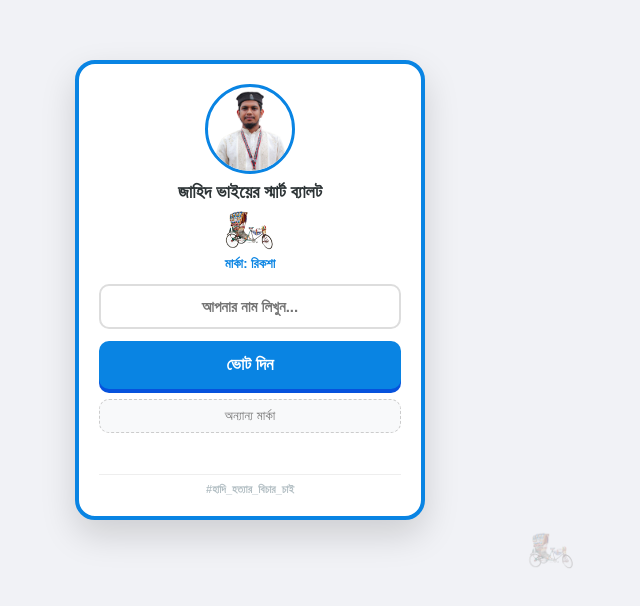
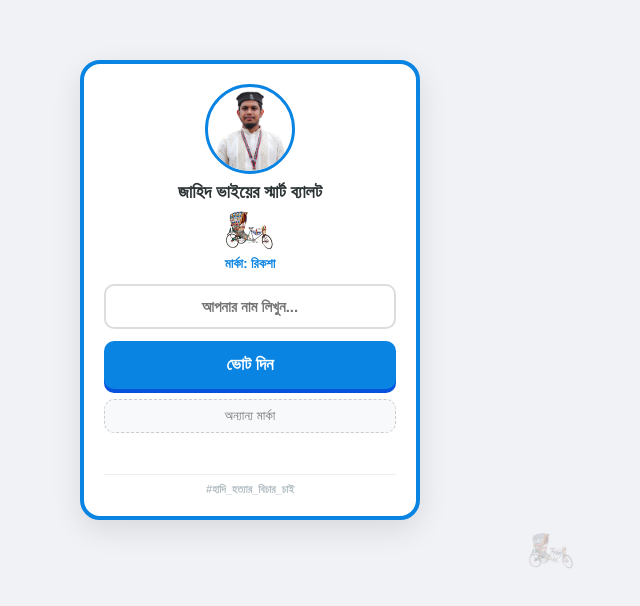
Before and after one commit to dev-zahidulislam/zahid-vaiyer-marka, a plain HTML site: page index.html in a window 1280 px wide. Shown: the part 110-716 px from the top of the page, without its empty margins (390-1030 px from the left). Drawn offline with Linux system fonts and the light colour scheme.

Commit message:
fix some bugs

```diff
--- a/index.html
+++ b/index.html
@@ -10,39 +10,52 @@
 
         * { box-sizing: border-box; }
 
-        body {
-            background: #f1f2f6; font-family: 'Arial', sans-serif; margin: 0;
-            display: flex; align-items: center; justify-content: center;
-            height: 100vh; width: 100vw; overflow: hidden; position: relative;
+        body, html {
+            margin: 0; padding: 0;
+            width: 100%; height: 100%;
+            overflow: hidden; /* পুরো পেজের স্ক্রল বন্ধ */
+            background: #f1f2f6; font-family: 'Arial', sans-serif;
         }
 
-        /* রিকশা এনিমেশন */
+        /* রিকশা এনিমেশন এরিয়া */
+        .animation-container {
+            position: fixed;
+            top: 0; left: 0;
+            width: 100vw; height: 100vh;
+            overflow: hidden; /* রিকশা বাইরে গেলেও স্ক্রল আসবে না */
+            z-index: 1;
+        }
+
         .moving-rickshaw {
-            position: absolute; width: 60px; z-index: -1; opacity: 0.25;
+            position: absolute; width: 60px; opacity: 0.25;
             animation: moveRickshaw 6s linear infinite;
         }
         @keyframes moveRickshaw {
             from { left: -80px; }
-            to { left: 110%; }
+            to { left: 110vw; } /* স্ক্রিনের ওপাড়ে চলে যাবে */
         }
         .r1 { top: 10%; animation-duration: 5s; }
         .r2 { top: 45%; animation-duration: 8s; animation-delay: 2s; }
         .r3 { top: 80%; animation-duration: 6s; animation-delay: 1s; }
 
-        /* মেইন কার্ড - হাইট ফিক্সড করা হয়েছে */
+        /* মেইন ডিসপ্লে */
+        .main-wrapper {
+            position: relative;
+            z-index: 10;
+            display: flex; align-items: center; justify-content: center;
+            width: 100%; height: 100%;
+            padding: 10px;
+        }
+
         .booth {
             background: white;
-            width: 90%;
-            max-width: 350px;
-            max-height: 90vh; /* স্ক্রিনের ৯০% এর বেশি লম্বা হবে না */
+            width: 100%;
+            max-width: 340px;
             padding: 20px;
             border-radius: 20px;
-            box-shadow: 0 15px 35px rgba(0,0,0,0.15);
+            box-shadow: 0 10px 30px rgba(0,0,0,0.1);
             text-align: center;
             border: 4px solid var(--p);
-            z-index: 10;
-            position: relative;
-            overflow-y: auto; /* কন্টেন্ট বেশি হলে ভেতরে স্ক্রল হবে, বাইরে না */
         }
 
         .candidate-img {
@@ -58,7 +71,7 @@
         input {
             width: 100%; height: 45px; padding: 0 15px; margin: 12px 0;
             border: 2px solid #ddd; border-radius: 10px; text-align: center;
-            font-weight: bold; font-size: 15px; outline: none;
+            font-weight: bold; font-size: 15px; outline: none; -webkit-appearance: none;
         }
 
         .btn-win {
@@ -85,14 +98,16 @@
 </head>
 <body>
 
-<img src="unnamed-removebg-preview.png" class="moving-rickshaw r1">
-<img src="unnamed-removebg-preview.png" class="moving-rickshaw r2">
-<img src="unnamed-removebg-preview.png" class="moving-rickshaw r3">
+<div class="animation-container">
+    <img src="unnamed-removebg-preview.png" class="moving-rickshaw r1">
+    <img src="unnamed-removebg-preview.png" class="moving-rickshaw r2">
+    <img src="unnamed-removebg-preview.png" class="moving-rickshaw r3">
+</div>
 
 <audio id="mainMusic" loop><source src="Riksha.mp3" type="audio/mpeg"></audio>
 <audio id="funnyMusic"><source src="videoplayback.m4a" type="audio/mpeg"></audio>
 
-<div id="content-area" style="width: 100%; display: flex; justify-content: center;">
+<div class="main-wrapper" id="content-area">
     <div class="booth" id="booth">
         <img src="zahid (6).png" class="candidate-img" alt="জাহিদ ভাই">
         <h2>জাহিদ ভাইয়ের স্মার্ট ব্যালট</h2>
@@ -120,7 +135,6 @@
 
     let isPlaying = false;
 
-    // ট্যাব থেকে বের হলে গান পজ
     document.addEventListener("visibilitychange", () => {
         if (document.hidden) { mainMusic.pause(); funnyMusic.pause(); }
         else if (isPlaying) { mainMusic.play(); }
@@ -150,7 +164,7 @@
         mainMusic.play();
         contentArea.innerHTML = `
             <div class="booth">
-                <img src="zahid (6).png" style="width:90px; height:90px; border-radius:50%; border:3px solid #0984e3; margin-bottom: 10px; display: block; margin-left: auto; margin-right: auto;">
+                <img src="zahid (6).png" style="width:90px; height:90px; border-radius:50%; border:3px solid #0984e3; margin-bottom: 10px; display: block; margin: 0 auto 10px;">
                 <h1 style="color:#0984e3; font-size: 24px; margin: 0;">বিশাল জয়!</h1>
                 <p style="font-size: 14px;">জাহিদ ভাই বিজয়ী!</p>
                 <img src="unnamed-removebg-preview.png" style="width:60px; margin: 10px auto; display: block;">
```
